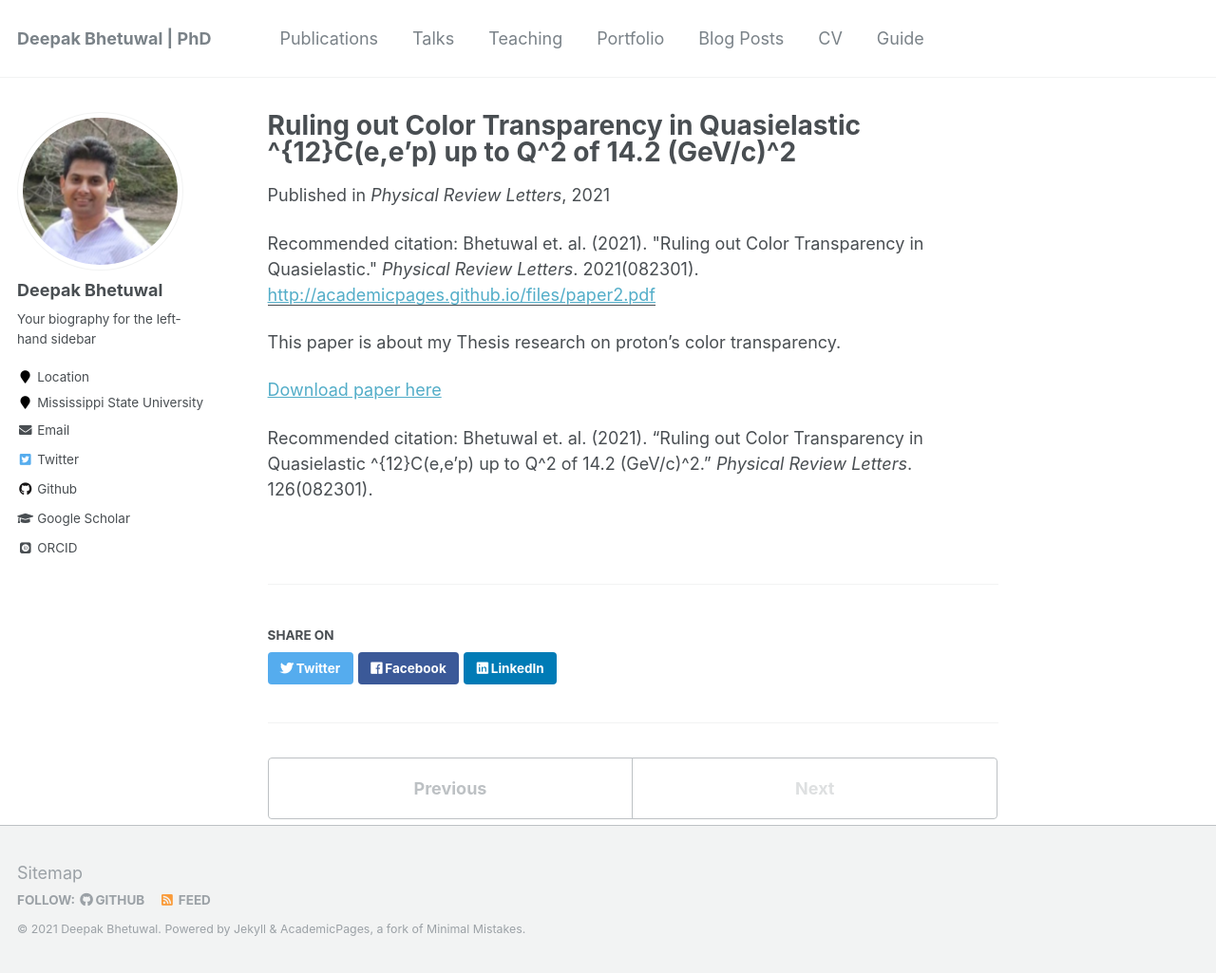
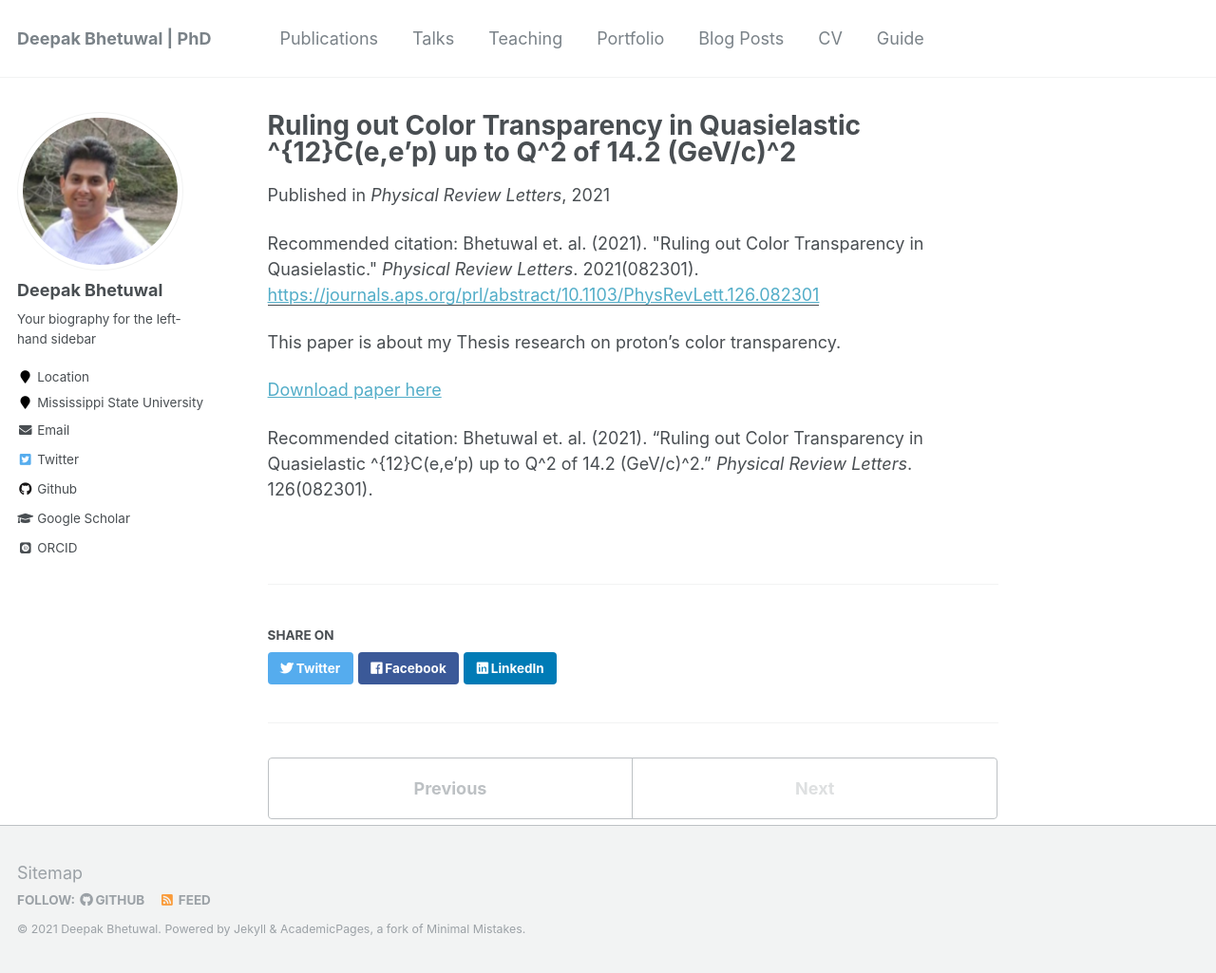
Before and after one commit to dkb208/dkb208.github.io, a Jekyll site: the page built from _publications/2015-10-01-paper-title-number-3.md, in a window 1280 px wide and 1025 px high. Shown: the whole window at 95% size. Built offline with Jekyll 4.4.1, drawn with Linux system fonts in a browser that asks for light colours; some web fonts are replaced; part of the change alters nothing that is shown.

Commit message:
Update 2015-10-01-paper-title-number-3.md

```diff
--- a/_publications/2015-10-01-paper-title-number-3.md
+++ b/_publications/2015-10-01-paper-title-number-3.md
@@ -5,7 +5,7 @@ permalink: /publication/2015-10-01-paper-title-number-3
 excerpt: 'This paper is about my thesis research.'
 date: 2021-02-23
 venue: 'Physical Review Letters'
-paperurl: 'http://academicpages.github.io/files/paper2.pdf'
+paperurl: 'https://journals.aps.org/prl/abstract/10.1103/PhysRevLett.126.082301'
 citation: 'Bhetuwal et. al. (2021). &quot;Ruling out Color Transparency in Quasielastic.&quot; <i>Physical Review Letters</i>. 2021(082301).'
 ---
 This paper is about my Thesis research on proton's color transparency.
```
